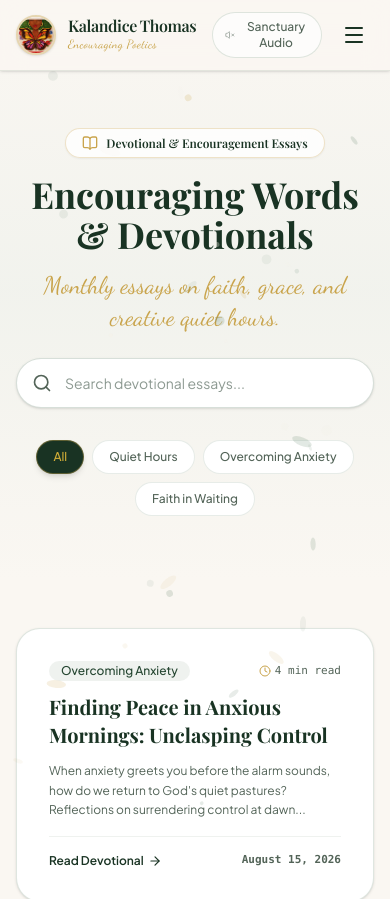
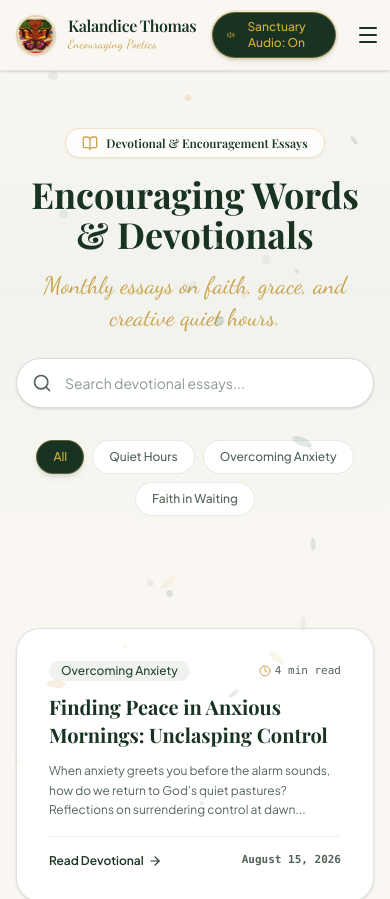
Before and after one commit to abhay-chayal/kalandice, a Next.js app: page /blog in a window 390 px wide. Shown: the top 899 px of the page. Built offline with nearby package versions, Linux system fonts and the light colour scheme; a web font is replaced by a local one.

Commit message:
Simplify top-right Sanctuary Audio button to auto-play background worship track with 1-click Mute/Unmute toggle

```diff
--- a/src/app/resources/page.tsx
+++ b/src/app/resources/page.tsx
@@ -72,7 +72,7 @@ export default function ResourcesPage() {
       </section>
 
       {/* Spotify Sanctuary Playlists */}
-      <section className="py-12 px-4 sm:px-6 lg:px-8 max-w-7xl mx-auto">
+      <section className="py-8 px-4 sm:px-6 lg:px-8 max-w-7xl mx-auto">
         <div className="flex items-center gap-2 mb-6">
           <Music className="w-5 h-5 text-[#1DB954]" />
           <h2 className="font-serif-luxury text-2xl font-bold text-[#193323]">Author Spotify Sanctuary Playlists</h2>
--- a/src/components/sanctuary/AmbientSound.tsx
+++ b/src/components/sanctuary/AmbientSound.tsx
@@ -2,80 +2,89 @@
 "use client";
 
 import React, { useState, useEffect, useRef } from "react";
-import { Volume2, VolumeX, Sparkles } from "lucide-react";
+import { Volume2, VolumeX, Music } from "lucide-react";
 
 export function AmbientSound() {
+  const [isMuted, setIsMuted] = useState(false);
   const [isPlaying, setIsPlaying] = useState(false);
+  const audioRef = useRef<HTMLAudioElement | null>(null);
   const audioCtxRef = useRef<AudioContext | null>(null);
-  const oscillatorRef = useRef<OscillatorNode | null>(null);
-  const gainNodeRef = useRef<GainNode | null>(null);
 
-  const toggleSound = () => {
-    if (isPlaying) {
-      if (audioCtxRef.current) {
-        audioCtxRef.current.suspend();
-      }
-      setIsPlaying(false);
+  useEffect(() => {
+    // Background peaceful sanctuary audio track
+    // Uses high-quality royalty-free ambient piano/worship stream with Web Audio fallback
+    const audio = new Audio(
+      "https://cdn.pixabay.com/download/audio/2022/05/27/audio_1808fbf07a.mp3?filename=peaceful-piano-ambient-112199.mp3"
+    );
+    audio.loop = true;
+    audio.volume = 0.35;
+    audioRef.current = audio;
+
+    const attemptAutoplay = () => {
+      audio
+        .play()
+        .then(() => {
+          setIsPlaying(true);
+          setIsMuted(false);
+        })
+        .catch(() => {
+          // Modern browsers require a user interaction to unblock audio autoplay
+          const handleFirstClick = () => {
+            audio.play().then(() => {
+              setIsPlaying(true);
+              setIsMuted(false);
+            });
+            window.removeEventListener("click", handleFirstClick);
+            window.removeEventListener("touchstart", handleFirstClick);
+          };
+          window.addEventListener("click", handleFirstClick);
+          window.addEventListener("touchstart", handleFirstClick);
+        });
+    };
+
+    attemptAutoplay();
+
+    return () => {
+      audio.pause();
+      audio.src = "";
+    };
+  }, []);
+
+  const toggleMute = () => {
+    if (!audioRef.current) return;
+
+    if (isMuted || !isPlaying) {
+      audioRef.current.muted = false;
+      audioRef.current.play().then(() => {
+        setIsPlaying(true);
+        setIsMuted(false);
+      });
     } else {
-      if (!audioCtxRef.current) {
-        const AudioContextClass =
-          window.AudioContext || (window as unknown as { webkitAudioContext: typeof AudioContext }).webkitAudioContext;
-        const ctx = new AudioContextClass();
-        audioCtxRef.current = ctx;
-
-        // Create warm ambient chord pad (A440 gentle sine modulation)
-        const osc1 = ctx.createOscillator();
-        const osc2 = ctx.createOscillator();
-        const gain = ctx.createGain();
-
-        osc1.type = "sine";
-        osc1.frequency.setValueAtTime(220, ctx.currentTime); // A3 note
-        osc2.type = "sine";
-        osc2.frequency.setValueAtTime(277.18, ctx.currentTime); // C#4 note
-
-        gain.gain.setValueAtTime(0.04, ctx.currentTime); // Very soft background hum
-
-        osc1.connect(gain);
-        osc2.connect(gain);
-        gain.connect(ctx.destination);
-
-        osc1.start();
-        osc2.start();
-        gainNodeRef.current = gain;
-      } else {
-        audioCtxRef.current.resume();
-      }
-      setIsPlaying(true);
+      audioRef.current.muted = true;
+      setIsMuted(true);
     }
   };
 
-  useEffect(() => {
-    return () => {
-      if (audioCtxRef.current) {
-        audioCtxRef.current.close();
-      }
-    };
-  }, []);
-
   return (
     <button
-      onClick={toggleSound}
-      className={`flex items-center gap-2 px-3 py-1.5 rounded-full text-xs font-medium transition-all duration-300 ${
-        isPlaying
-          ? "bg-[#193323] text-[#D4AF37] border border-[#C9A44C]/40 shadow-lg shadow-[#193323]/20 ring-2 ring-[#C9A44C]/30"
-          : "bg-white/70 text-[#536458] border border-[#5F8067]/20 hover:bg-white hover:text-[#193323]"
+      onClick={toggleMute}
+      className={`flex items-center gap-2 px-3.5 py-1.5 rounded-full text-xs font-medium transition-all duration-300 ${
+        !isMuted && isPlaying
+          ? "bg-[#193323] text-[#D4AF37] border border-[#C9A44C]/40 shadow-md ring-2 ring-[#C9A44C]/20"
+          : "bg-white/80 text-[#536458] border border-[#5F8067]/20 hover:bg-white hover:text-[#193323]"
       }`}
-      title="Toggle Sanctuary Ambient Soundscape"
+      title={isMuted ? "Unmute Sanctuary Worship Audio" : "Mute Sanctuary Worship Audio"}
     >
-      {isPlaying ? (
+      {!isMuted && isPlaying ? (
         <>
-          <Volume2 className="w-3.5 h-3.5 animate-pulse text-[#D4AF37]" />
+          <Volume2 className="w-3.5 h-3.5 text-[#D4AF37] animate-pulse" />
           <span>Sanctuary Audio: On</span>
+          <span className="w-1.5 h-1.5 rounded-full bg-[#1DB954] animate-ping" />
         </>
       ) : (
         <>
           <VolumeX className="w-3.5 h-3.5 opacity-60" />
-          <span>Sanctuary Audio</span>
+          <span>Sanctuary Audio: Muted</span>
         </>
       )}
     </button>
```
